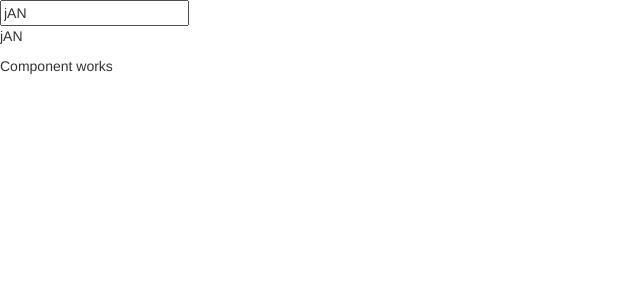
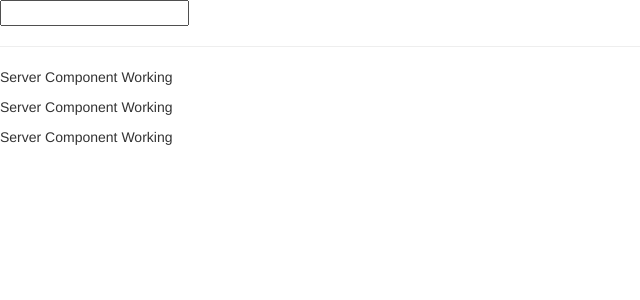
Before and after one commit to pawellesniowski/angular5-udemy1, an Angular app: page / in a window 1280 px wide. Shown: the top 300 px of the page, without its empty margins (0-640 px from the left). Built offline with nearby package versions, Linux system fonts and the light colour scheme.

Commit message:
serers component added with ng g c ...

```diff
--- a/src/app/app.component.html
+++ b/src/app/app.component.html
@@ -1,4 +1,5 @@
 
   <input type="text" [(ngModel)]="name">
   <p>{{name}}</p>
-  <app-server></app-server>
+  <hr>
+  <app-servers></app-servers>
--- a/src/app/app.component.ts
+++ b/src/app/app.component.ts
@@ -7,5 +7,5 @@
 })
 export class AppComponent {
   title = 'app';
-  name = 'jAN';
+  name = '';
 }
--- a/src/app/app.module.ts
+++ b/src/app/app.module.ts
@@ -4,13 +4,15 @@
 
 import { AppComponent } from './app.component';
 import { ServerComponent } from './server/server.component';
+import { ServersComponent } from './servers/servers.component';
 
 
 
 @NgModule({
   declarations: [
     AppComponent,
-    ServerComponent
+    ServerComponent,
+    ServersComponent
   ],
   imports: [
     BrowserModule,
--- a/src/app/server/server.component.html
+++ b/src/app/server/server.component.html
@@ -1 +1 @@
-<p>Component works</p>
+<p>Server Component Working</p>
--- /dev/null
+++ b/src/app/servers/servers.component.html
@@ -0,0 +1,3 @@
+<app-server></app-server>
+<app-server></app-server>
+<app-server></app-server>
--- /dev/null
+++ b/src/app/servers/servers.component.ts
@@ -0,0 +1,15 @@
+import { Component, OnInit } from '@angular/core';
+
+@Component({
+  selector: 'app-servers',
+  templateUrl: './servers.component.html',
+  styleUrls: ['./servers.component.css']
+})
+export class ServersComponent implements OnInit {
+
+  constructor() { }
+
+  ngOnInit() {
+  }
+
+}
```
Also changed, not shown: src/app/servers/servers.component.css (added).
